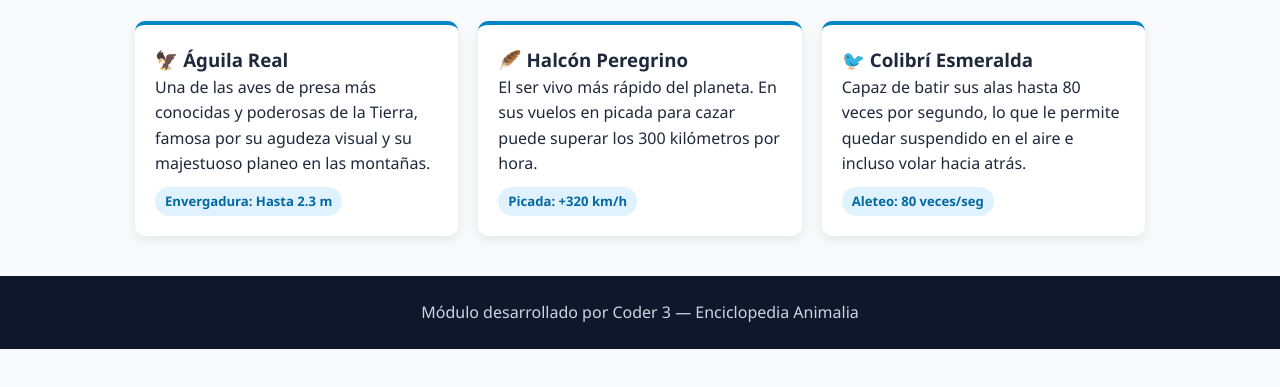
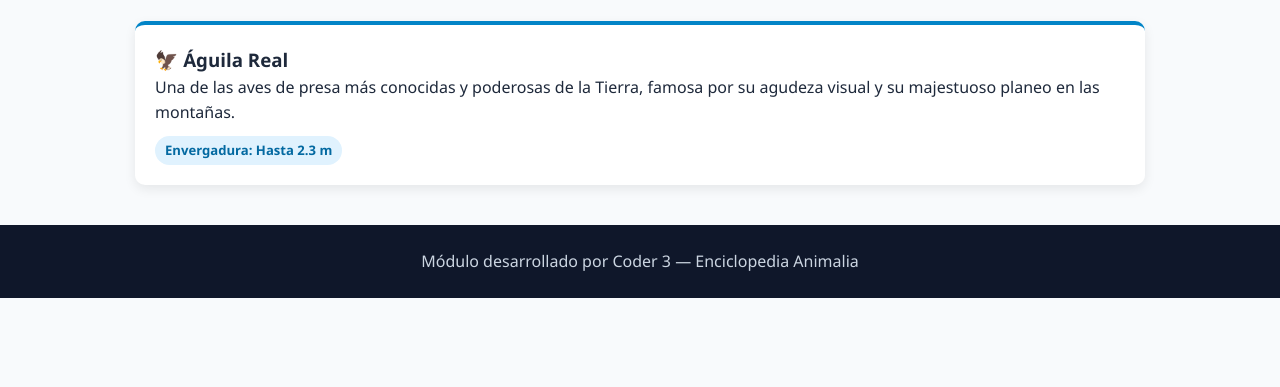
Before and after one commit to Diddier10/animalia-gitflow, a plain HTML site: page aereos.html in a window 1280 px wide. Shown: the part 329-716 px from the top of the page. Drawn offline with Linux system fonts and the light colour scheme.

```diff
--- a/aereos.html
+++ b/aereos.html
@@ -34,18 +34,6 @@
           <p>Una de las aves de presa más conocidas y poderosas de la Tierra, famosa por su agudeza visual y su majestuoso planeo en las montañas.</p>
           <span class="badge">Envergadura: Hasta 2.3 m</span>
         </article>
-
-        <article class="card">
-          <h3>🪶 Halcón Peregrino</h3>
-          <p>El ser vivo más rápido del planeta. En sus vuelos en picada para cazar puede superar los 300 kilómetros por hora.</p>
-          <span class="badge">Picada: +320 km/h</span>
-        </article>
-
-        <article class="card">
-          <h3>🐦 Colibrí Esmeralda</h3>
-          <p>Capaz de batir sus alas hasta 80 veces por segundo, lo que le permite quedar suspendido en el aire e incluso volar hacia atrás.</p>
-          <span class="badge">Aleteo: 80 veces/seg</span>
-        </article>
       </div>
     </section>
   </main>
```
